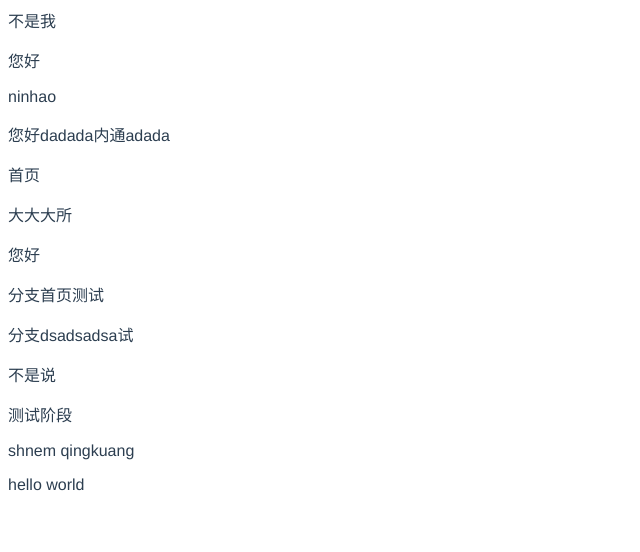
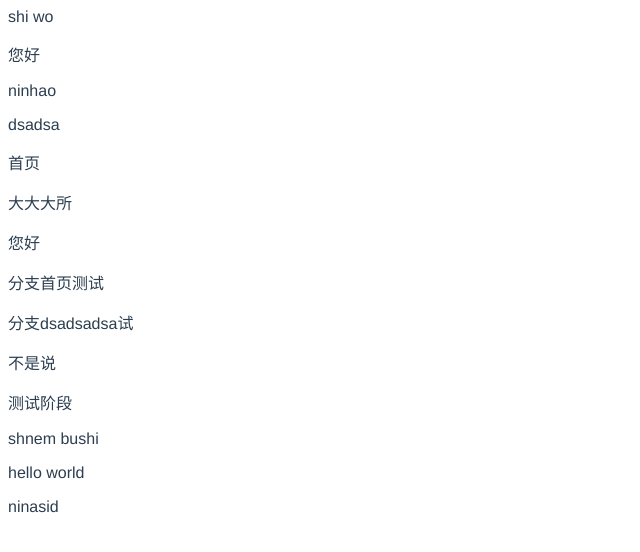
Before and after one commit to GHdafengzi101/one, a Vue app: page /#/ in a window 1280 px wide. Shown: the top 552 px of the page, without its empty margins (0-640 px from the left). Built offline with nearby package versions, Linux system fonts and the light colour scheme.

Commit message:
fix:'修改了home中的内容'

```diff
--- a/src/views/Home.vue
+++ b/src/views/Home.vue
@@ -4,7 +4,7 @@
     <p>您好</p>
     <div>
       <p>ninhao</p>
-      <p>您好dadada内通adada</p>
+      <p>dsadsa</p>
       <p>首页</p>
       <p>大大大所</p>
       <p>您好</p>
@@ -12,10 +12,11 @@
       <p>分支dsadsadsa试</p>
       不是说
       <p>测试阶段</p>
-      <p>shnem qingkuang</p>
+      <p>shnem bushi</p>
     </div>
     <div>
       <p>hello world</p>
+      <p>ninasid</p>
     </div>
   </div>
 </template>
@@ -24,7 +25,11 @@
 export default {
   data() {
     return {
-      msg: "不是我",
+      msg: "shi wo ",
+
+      obj: {
+        msg: "F",
+      },
     };
   },
 };
```
